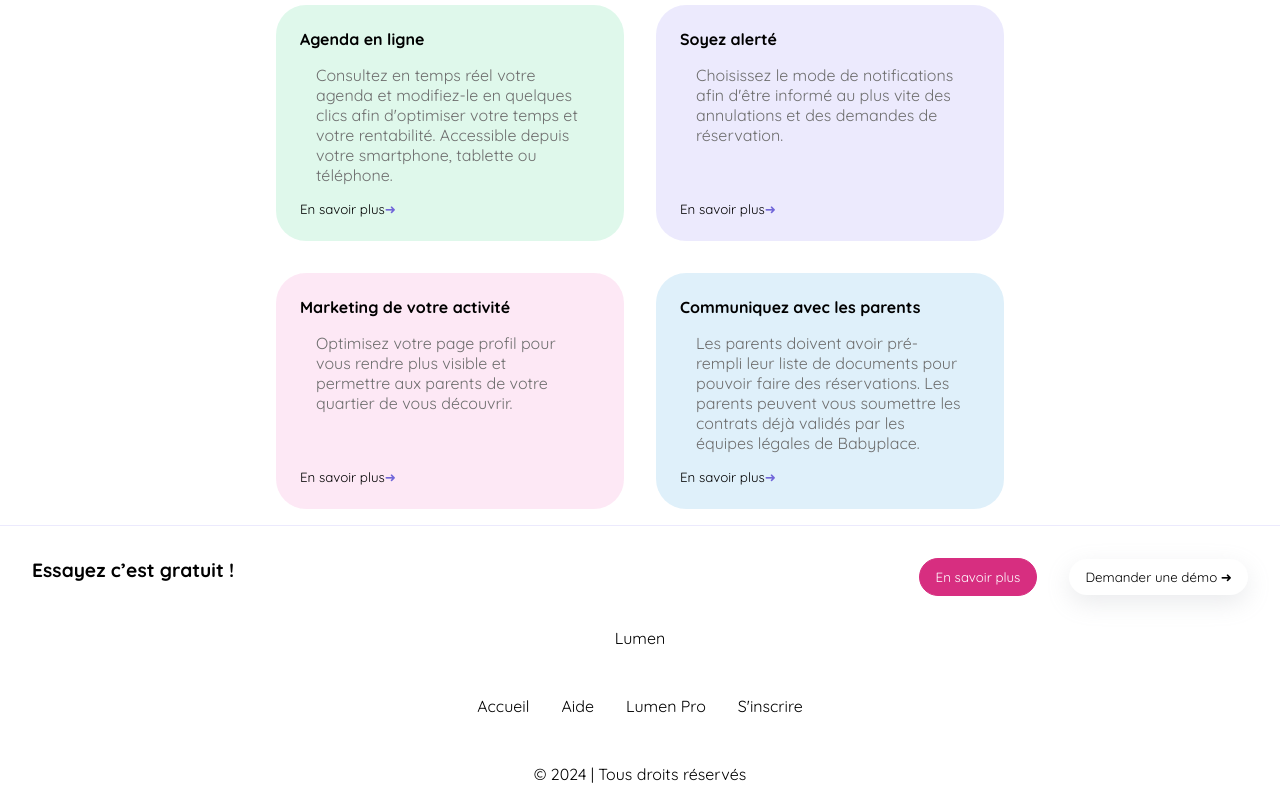
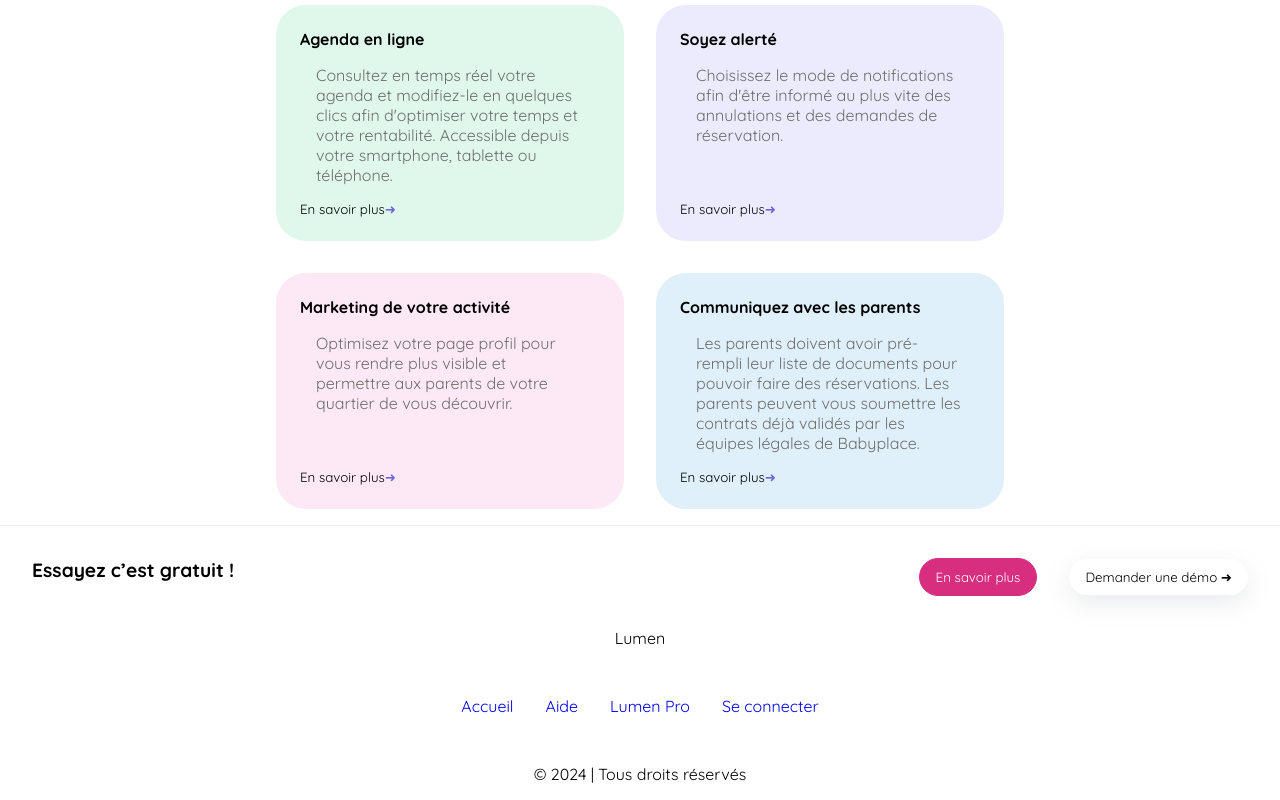
Before and after one commit to WildCodeSchool-2024-02/toulouse-babyplace, a React (Vite) app in the folder client/: page / in a window 1280 px wide. Shown: the part 850-1650 px from the top of the page. Built offline with nearby package versions, Linux system fonts and the light colour scheme; a web font is replaced by a local one.

Commit message:
fix: finish footer

```diff
--- a/client/src/components/Footer/Footer.jsx
+++ b/client/src/components/Footer/Footer.jsx
@@ -1,3 +1,4 @@
+import { NavLink } from "react-router-dom";
 import "./Footer.scss";
 
 function Footer() {
@@ -17,10 +18,18 @@ function Footer() {
       <div>
         <p>Lumen</p>
         <ul>
-          <li>Accueil</li>
-          <li>Aide</li>
-          <li>Lumen Pro</li>
-          <li>S'inscrire</li>
+          <NavLink to="/">
+            <li>Accueil</li>
+          </NavLink>
+          <NavLink to="/help">
+            <li>Aide</li>
+          </NavLink>
+          <NavLink to="/sign-in-pro">
+            <li>Lumen Pro</li>
+          </NavLink>
+          <NavLink to="/sign-in">
+            <li>Se connecter</li>
+          </NavLink>
         </ul>
       </div>
       <p id="p">© 2024 | Tous droits réservés</p>
--- a/client/src/components/Footer/Footer.scss
+++ b/client/src/components/Footer/Footer.scss
@@ -15,13 +15,29 @@
     text-align: center;
     margin: 3rem;
     display: flex;
+    align-items: center;
     gap: 2rem;
     justify-content: center;
+    font-size: 1rem;
+  }
+
+  a {
+    text-decoration: none;
+  }
+
+  a:hover {
+    color: $main-color;
   }
 
   li {
     list-style: none;
+    text-decoration: none;
   }
+
+  li:hover {
+    color: $main-color;
+  }
+
   #footer-top {
     display: flex;
     justify-content: space-between;
```
